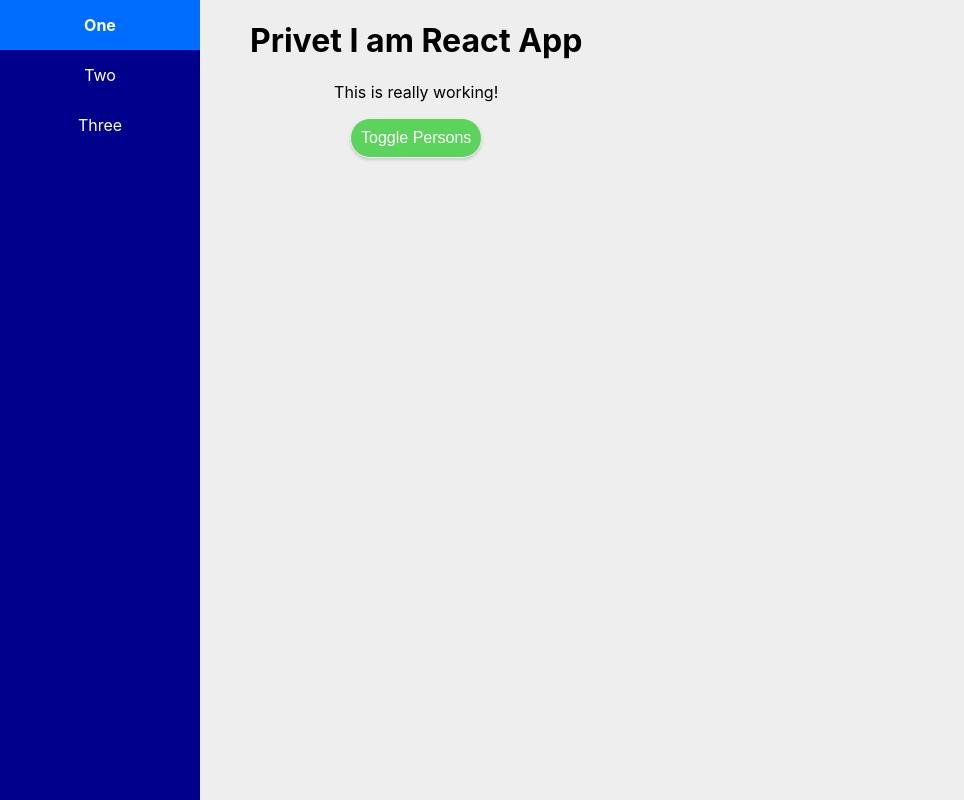
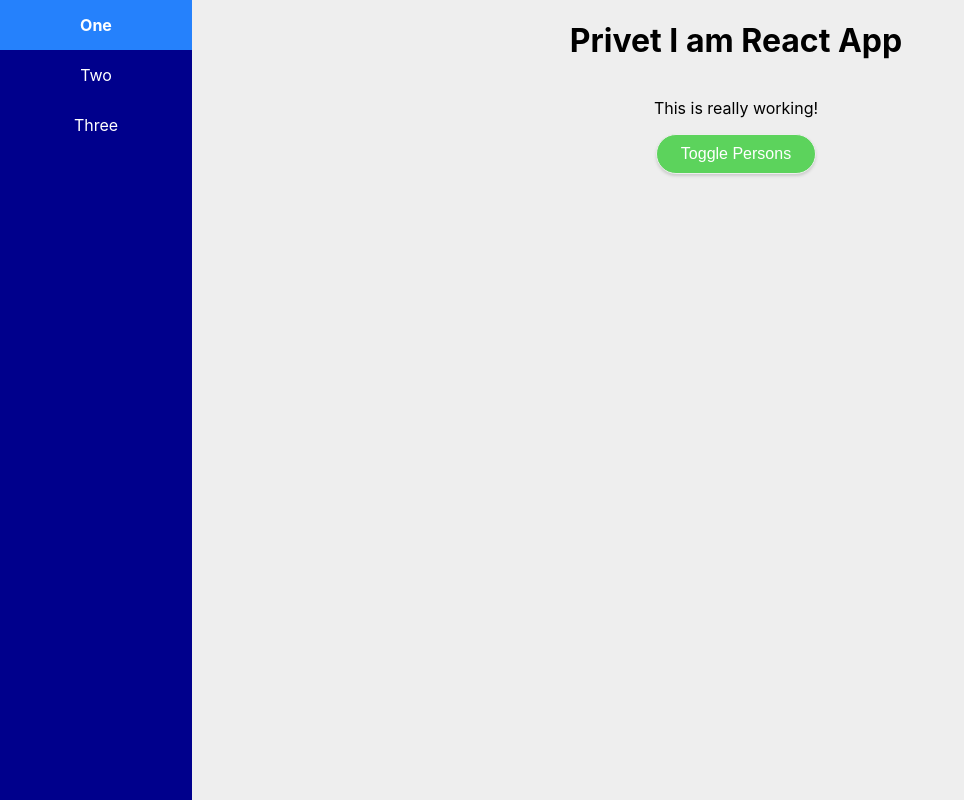
Before and after one commit to lavr001/react_course, a React (Create React App) app: page / in a window 1280 px wide. Shown: the whole page, without its empty margins (0-964 px from the left). Built offline with nearby package versions, Linux system fonts and the light colour scheme; the HTML template or start-up script is replaced by a standard one.

Commit message:
Added SASS

```diff
--- a/package.json
+++ b/package.json
@@ -3,6 +3,7 @@
   "version": "0.1.0",
   "private": true,
   "dependencies": {
+    "node-sass": "^4.13.0",
     "radium": "^0.26.0",
     "react": "^16.11.0",
     "react-dom": "^16.11.0",
--- a/src/App.css
+++ /dev/null
@@ -1,92 +0,0 @@
-html, body, #root, .App {
-  width: 100%;
-  height: 100%;
-  overflow-x: hidden;
-  background-color: #eee;
-}
-
-.App {
-  position: relative;
-  text-align: center;
-}
-
-.navbar {
-  position: absolute;
-  top: 0;
-  left: 0;
-  height: 100%;
-  width: 200px;
-  background-color: #00008c;
-}
-
-.navbar .tab {
-  width: 100%;
-  text-transform: capitalize;
-  color: #fff;
-}
-
-.navbar .tab .dropdown {
-  display: none;
-  background-color: #fff;
-}
-
-.navbar .tab .dropdown .sub_tab {
-  display: flex;
-  align-items: center;
-  height: 40px;
-  padding-left: 40px;
-  color: #282828;
-}
-
-.navbar .tab.on .box_tab {
-  background-color: #006dff;
-  font-weight: bold;
-}
-
-.navbar .tab.on .dropdown {
-  display: block;
-}
-
-.navbar .tab.on .dropdown > .sub_tab:hover {
-  cursor: pointer;
-  font-weight: bold;
-}
-
-.navbar .tab .box_tab {
-  display: flex;
-  justify-content: center;
-  align-items: center;
-  height: 50px;
-}
-
-.navbar .tab .box_tab:hover {
-  cursor: pointer;
-  font-weight: bold;
-}
-
-.content {
-  position: absolute;
-  top: 0;
-  left: 250px;
-}
-
-/* button {
-  font-size: 12px;
-  padding: 5px 8px;
-  border-radius: 50px;
-  box-shadow: 0 2px 3px #ccc;
-  transition: all .2s ease-in-out;
-} */
-
-button:hover {
-  transform: scale(1.1);
-  cursor: pointer;
-}
-
-.tomato {
-  color: tomato;
-}
-
-.bold {
-  font-weight: bold;
-}
--- a/src/App.js
+++ b/src/App.js
@@ -1,5 +1,5 @@
 import React, {Component} from 'react';
-import './App.css';
+import './App.scss';
 import Person from './Person/Person';
 import NavbarTab from './NavbarTab';
 
@@ -50,18 +50,7 @@
 
   render() {
     let persons = null;
-    let button_style = {
-      backgroundColor: '#5cd35c',
-      color: '#fff',
-      border: '1px solid #eee',
-      padding: '10px',
-      cursor: 'pointer',
-      fontSize: '16px',
-      outline: 'none',
-      borderRadius: '50px',
-      boxShadow: '0 2px 3px #ccc',
-      transition: 'all .2s ease-in-out',
-    }
+    let button_style = {};
 
     if (this.state.show_persons) {
       persons = (
@@ -100,17 +89,17 @@
 
     return (
       <div className='App'>
-        <aside className='navbar'>
+        <aside>
           {tabs}
         </aside>
-        <div className='content'>
+        <main>
           <h1>Privet I am React App</h1>
           <p className={classes.join(' ')}>This is really working!</p>
           <button style={button_style}
             onClick={this.toggle_persons_handler}>Toggle Persons
           </button>
           {persons}
-        </div>
+        </main>
       </div>
     )
   }
--- /dev/null
+++ b/src/App.scss
@@ -0,0 +1,102 @@
+$tab_on_color: #2581fc;
+
+html, body, #root, .App {
+  width: 100%;
+  height: 100%;
+  margin: 0;
+  padding: 0;
+  overflow-x: hidden;
+  background-color: #eee;
+}
+
+.App {
+  display: flex;
+}
+
+aside {
+  height: 100%;
+  width: 15%;
+  background-color: #00008c;
+  .tab {
+    width: 100%;
+    text-transform: capitalize;
+    color: #fff;
+    .box_tab {
+      display: flex;
+      justify-content: center;
+      align-items: center;
+      height: 50px;
+    }
+    .box_tab:hover {
+      cursor: pointer;
+      font-weight: bold;
+    }
+    .dropdown {
+      display: none;
+      background-color: #fff;
+      .sub_tab {
+        display: flex;
+        align-items: center;
+        height: 40px;
+        padding-left: 40px;
+        color: #282828;
+      }
+    }
+    &.on {
+      .box_tab {
+        background-color: $tab_on_color;
+        font-weight: bold;
+      }
+      .dropdown {
+        display: block;
+        .sub_tab:hover {
+          cursor: pointer;
+          font-weight: bold;
+        }
+      }
+    }
+  }
+}
+
+main {
+  display: flex;
+  flex-direction: column;
+  align-items: center;
+  width: 85%;
+  height: 100%;
+  .tomato {
+    color: tomato;
+  }
+  .bold {
+    font-weight: bold;
+  }
+  button {
+    width: 160px;
+    background-color: #5cd35c;
+    color: #fff;
+    border: 1px solid #eee;
+    padding: 10px;
+    font-size: 16px;
+    outline: none;
+    border-radius: 50px;
+    box-shadow: 0 2px 3px #ccc;
+    transition: all .2s ease-in-out;
+  }
+  button:hover {
+    transform: scale(1.1);
+    cursor: pointer;
+  }
+  .Person {
+    width: 60%;
+    margin: 15px auto;
+    border: 1px solid #eee;
+    box-shadow: 0 2px 3px #ccc;
+    padding: 15px;
+    text-align: center;
+  }
+  @media (min-width: 500px) {
+    .Person {
+      width: 450px;
+    }
+  }
+}
--- a/src/Person/Person.css
+++ /dev/null
@@ -1,14 +0,0 @@
-.Person {
-  width: 60%;
-  margin: 15px auto;
-  border: 1px solid #eee;
-  box-shadow: 0 2px 3px #ccc;
-  padding: 15px;
-  text-align: center;
-}
-
-@media (min-width: 500px) {
-  .Person {
-    width: 450px;
-  }
-}
--- a/src/Person/Person.js
+++ b/src/Person/Person.js
@@ -1,5 +1,4 @@
 import React from 'react';
-import './Person.css';
 
 const person = props => {
   return (
```
Also changed, not shown: 1 other file (tests, documents, lock files or other folders).
